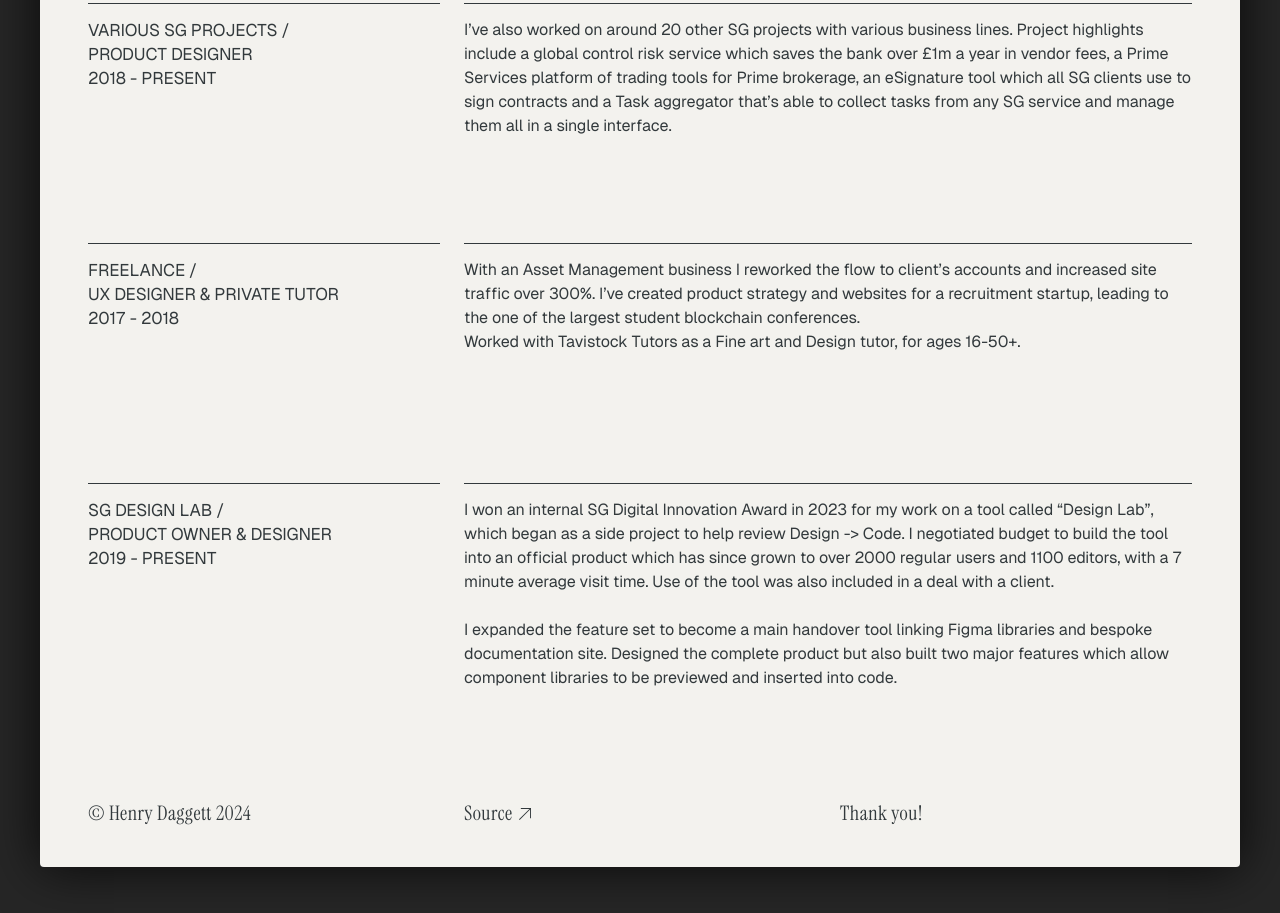
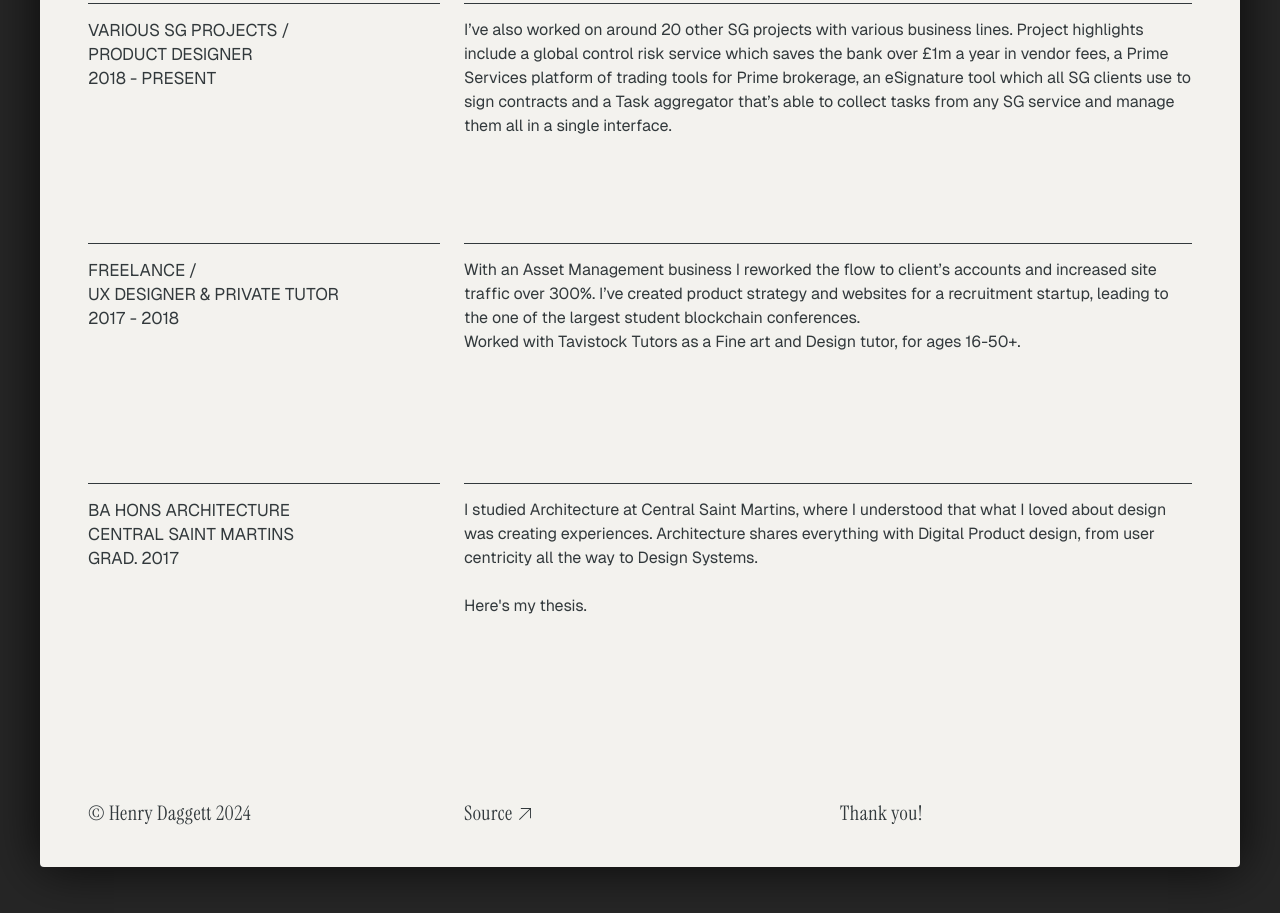
Before and after one commit to henrydaggett/dotcom, a plain HTML site: page index.html in a window 1280 px wide. Shown: the part 1773-2686 px from the top of the page. Drawn offline with Linux system fonts and the light colour scheme; a script that the page names is missing.

Commit message:
Update index.html

```diff
--- a/index.html
+++ b/index.html
@@ -288,23 +288,16 @@
         </p>
       </div>
       <div style="grid-area: r">
-        <h2>
-          SG DESIGN LAB / <br />PRODUCT OWNER & DESIGNER<br />2019 - PRESENT
-        </h2>
+        <h2>BA HONS ARCHITECTURE<br />CENTRAL SAINT MARTINS<br />GRAD. 2017</h2>
       </div>
       <div style="grid-area: s">
         <p>
-          I won an internal SG Digital Innovation Award in 2023 for my work on a
-          tool called “Design Lab”, which began as a side project to help review
-          Design -> Code. I negotiated budget to build the tool into an official
-          product which has since grown to over 2000 regular users and 1100
-          editors, with a 7 minute average visit time. Use of the tool was also
-          included in a deal with a client.
-          <br /><br />
-          I expanded the feature set to become a main handover tool linking
-          Figma libraries and bespoke documentation site. Designed the complete
-          product but also built two major features which allow component
-          libraries to be previewed and inserted into code.
+          I studied Architecture at Central Saint Martins, where I understood
+          that what I loved about design was creating experiences. Architecture
+          shares everything with Digital Product design, from user centricity
+          all the way to Design Systems.
+          <br><br>
+          Here's my thesis.
         </p>
       </div>
       <div
```
